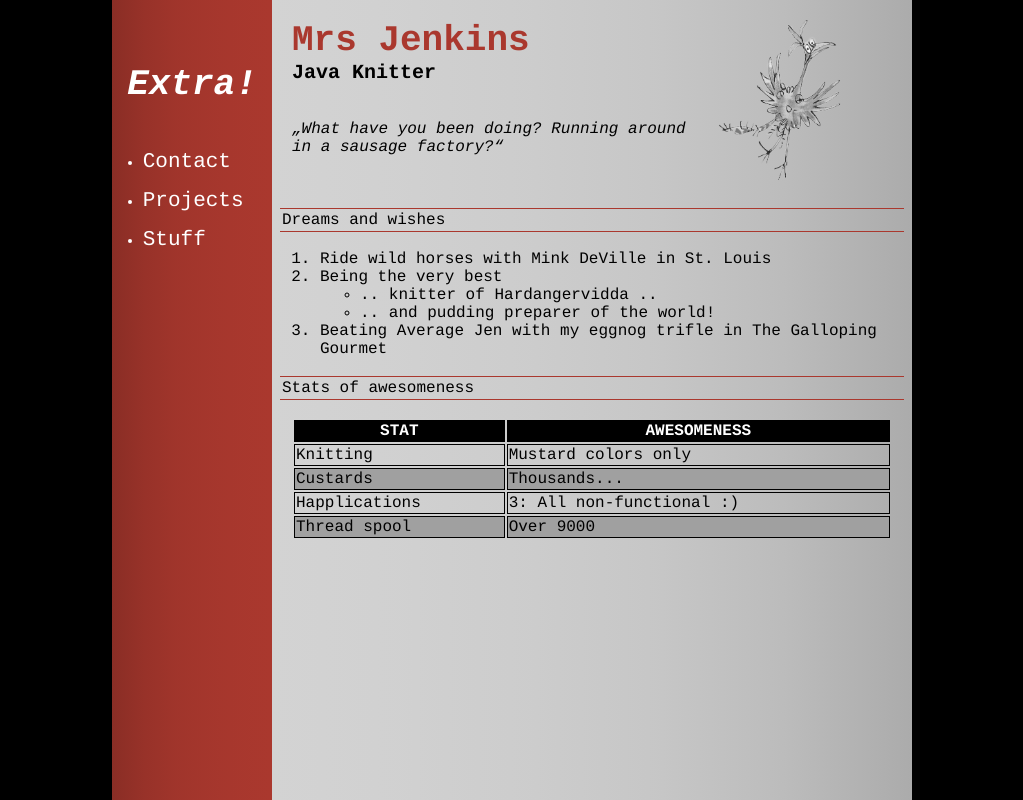
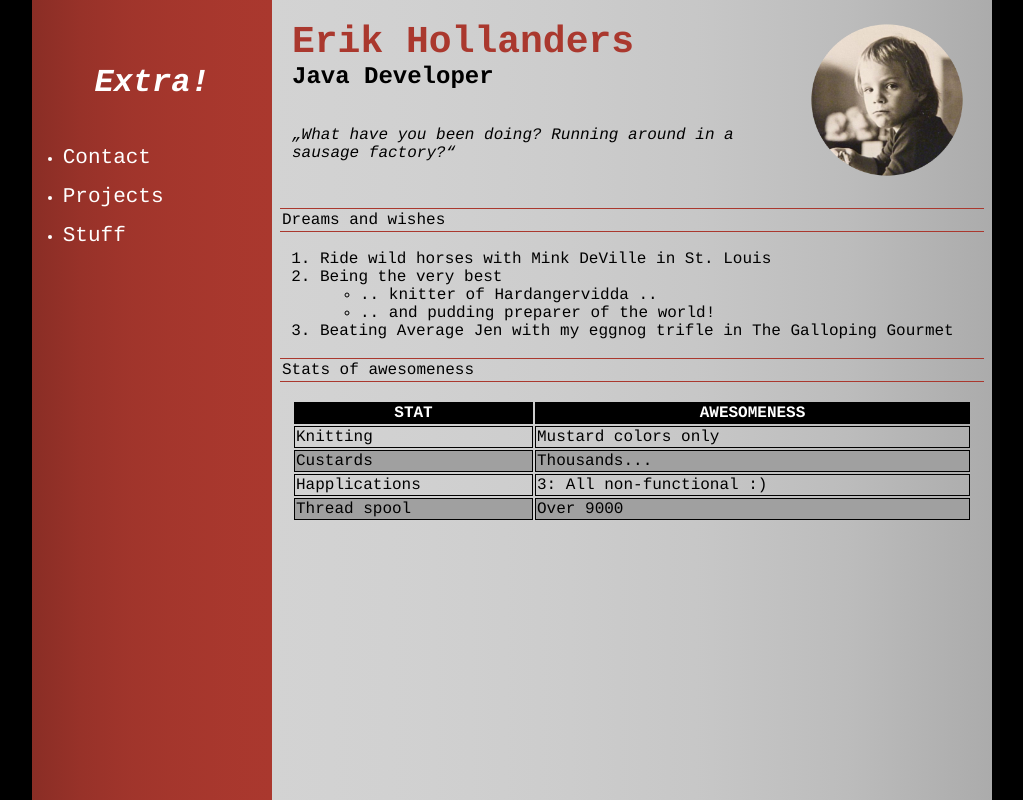
Before and after one commit to erikholl/CV, a plain HTML site: page index.html in a window 1280 px wide. Shown: the whole page, without its empty margins (128-1151 px from the left). Drawn offline with Linux system fonts and the light colour scheme.

Commit message:
contact form + minor layout changes

```diff
--- a/index.html
+++ b/index.html
@@ -4,7 +4,7 @@
 	<meta charset="UTF-8">
 	<meta name="viewport" content="width=device-width, initial-scale=1.0">
 	<meta http-equiv="X-UA-Compatible" content="ie=edge">
-	<title>MrsJenkins-CV</title>
+	<title>erikh-CV</title>
 	<link rel="stylesheet" href="style.css" />
 </head>
 
@@ -17,7 +17,7 @@
 		<aside class="sidebar">
 			<h1>Extra!</h1>
 			<ul>
-				<li><a href="https://www.shmoop.com/study-guides/literature/witches-roald-dahl/mrs-jenkins">Contact</a></li>
+				<li><a href="contact.html">Contact</a></li>
 				<li><a href="https://tkga.org/">Projects</a></li>
 				<li><a href="https://en.wikipedia.org/wiki/The_Witches_(novel)">Stuff</a></li>
 			</ul>
@@ -29,19 +29,19 @@
 			<!-- header -->
 			<div class="header">
 				<div class = "hdr-left">
-					<p id = "hdr-name">Mrs Jenkins</p>
-					<p id = "hdr-profession">Java Knitter</p>
+					<p id = "hdr-name"><a href="index.html">Erik Hollanders</a></p>
+					<p id = "hdr-profession">Java Developer</p>
 					<br><br>
 					<p id = "hdr-quote"><q>What have you been doing? Running around in a sausage factory?</q></p>
 				</div>
 
 				<div class = "hdr-right">
-					<img src = "image/rolmopsvogelBW.png" alt = "avatar" class = "avatar">
+					<img src = "image/erikjeBW.png" alt = "avatar" class = "avatar">
 				</div>
 			</div>
 
 			<!-- main content -->
-			<div class = "content">
+			<div class = "content-main">
 				<p id = "dreams">Dreams and wishes</p>
 				<br>
 				<ol>
--- a/style.css
+++ b/style.css
@@ -18,13 +18,13 @@ h1, li, ol, p, ul {
 	flex-direction: row;
 	margin: 0 auto;
 	min-width: 540px;
-	max-width: 800px;
+	max-width: 960px;
 }
 
 .sidebar {
 	height: 100%;
-	width: 20%;
-	max-width: 160px;
+	width: 25%;
+	max-width: 240px;
 	color: white;
 	background-image: linear-gradient(to right, rgba(170,56,46,0.81), rgba(170,56,46,0.89), rgba(170,56,46,0.94), rgba(170,56,46,0.97), rgba(170,56,46,0.99), rgba(170,56,46,1));
 }
@@ -61,44 +61,43 @@ h1, li, ol, p, ul {
 	display: flex;
 	flex-direction: column;
 	height: 100%;
-	min-width: 432px;
-	max-width: 640px;
+	min-width: 405px;
+	max-width: 720px;
 }
 
 .header {
 	display: flex;
 	flex-direction: row;
 	height: 25%;
-	min-height: 175px;
-	max-height: 200px;
+	min-height: 200px;
+	max-height: 240px;
 	width: 100%;
-	max-width: 640px;
-	left: 20%;
+	max-width: 720px;
+	left: 25%;
 	background-image: linear-gradient(to left, rgba(211,211,211,0.81), rgba(211,211,211,0.89), rgba(211,211,211,0.94), rgba(211,211,211,0.97), rgba(211,211,211,0.99), rgba(211,211,211,1));
 	padding: 20px;
 }
 
 .hdr-left {
-	width: 67%;
-	min-width: 288px;
-	max-width: 427px;
-	height: 100%;
+	width: 75%;
+	min-width: 304px;
+	max-width: 540px;
 	color: black;
 }
 
-.hdr-right {
-	flex: 1;
-	height: 100%;
+#hdr-name a {
+	font-size: 4.1vw;
+	font-weight: bold;
+	color: #Aa382e;
+	text-decoration: none;
 }
 
-#hdr-name {
-	font-size: 36px;
-	font-weight: bold;
-	color: #Aa382e;
+#hdr-name a:hover {
+	color: white;
 }
 
 #hdr-profession {
-	font-size: 20px;
+	font-size: 2.4vw;
 	font-weight: bold;
 }
 
@@ -108,23 +107,30 @@ h1, li, ol, p, ul {
 	quotes: "„" "“" "‚" "‘";
 }
 
-.content {
+.hdr-right {
+	flex: 1;
+}
+
+.avatar {
+	display: inherit;
+	margin: auto;
+}
+
+.content-main {
 	flex: 1;
 	width: 100%;
-	max-width: 640px;
-	left: 20%;
-	top: 25%;
+	max-width: 720px;
 	padding: 8px;
 	background-image: linear-gradient(to left, rgba(211,211,211,0.81), rgba(211,211,211,0.89), rgba(211,211,211,0.94), rgba(211,211,211,0.97), rgba(211,211,211,0.99), rgba(211,211,211,1));
 }
 
-#dreams, #stats {
+#dreams, #stats, #contact-me {
 	padding: 2px;
 	border-top: 1px solid #Aa382e;
 	border-bottom: 1px solid #Aa382e;
 }
 
-table {
+table, form {
 	height: auto;
 	width: 100%;
 	padding: 0 12px 0;
@@ -144,13 +150,27 @@ tr:nth-child(odd) {
 	background: #A0A0A0;
 }
 
+input[type=text], textarea {
+	background-color: rgba(222,222,222,0.4);
+	width: 50%;
+	/* border: 2px inset #Aa382e; */
+	padding: 0 12px 0;
+	resize: vertical;
+}
+
 /* xtra responsiveness  */
-@media screen and (min-width: 1080px) {
+@media screen and (min-width: 960px) {
 	.sidebar h1 {
-		font-size: 36px;
+		font-size: 32px;
 	}
 	.sidebar a {
 		font-size: 21px;
+	}
+	#hdr-name a {
+		font-size: 38px;
+	}
+	#hdr-profession {
+		font-size: 24px;
 	}
 }
 
@@ -161,4 +181,10 @@ tr:nth-child(odd) {
 	.sidebar a {
 		font-size: 15px;
 	}
+	#hdr-name a {
+		font-size: 28px;
+	}
+	#hdr-profession {
+		font-size: 18px;
+	}
 }
```
Also changed, not shown: contact.html (added, +72 -0 lines), image/erikjeBW.png (added), 1 other file.
